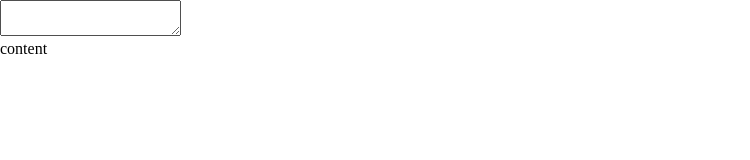
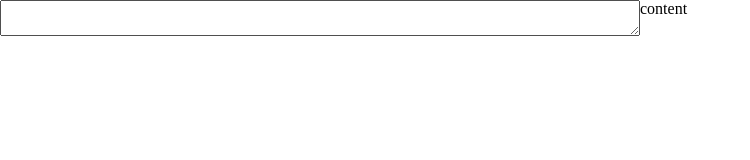
Before and after one commit to danilin-em/NEWTAB.md, a website built with webpack: page src/index.html in a window 1280 px wide. Shown: the whole page, without its empty margins (0-750 px from the left). Built offline with nearby package versions, Linux system fonts and the light colour scheme; some packages are replaced by stand-ins of ours.

Commit message:
add flex grid

```diff
--- a/src/main.css
+++ b/src/main.css
@@ -17,7 +17,18 @@ div {
         #bookmarks a {
             color: #ffffff;
         }
-
+    #screen {
+        display: flex;
+        flex-direction: row;
+        flex-wrap: wrap;
+        width: 100%;
+        }
+        #screen > div {
+            display: flex;
+            flex-direction: column;
+            flex-basis: 100%;
+            flex: 1;
+        }
 .list-root {
     list-style-type: none;
     margin: 0;
```
